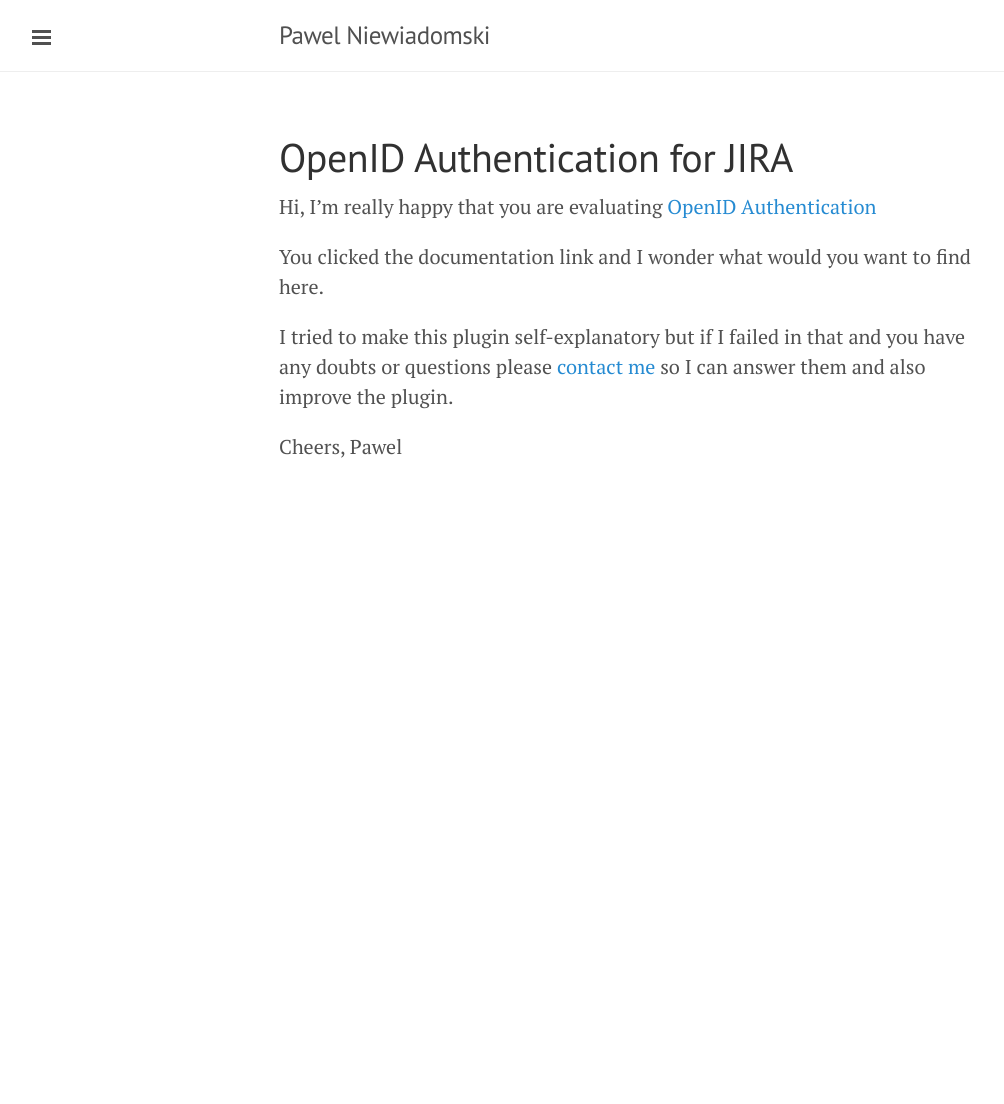
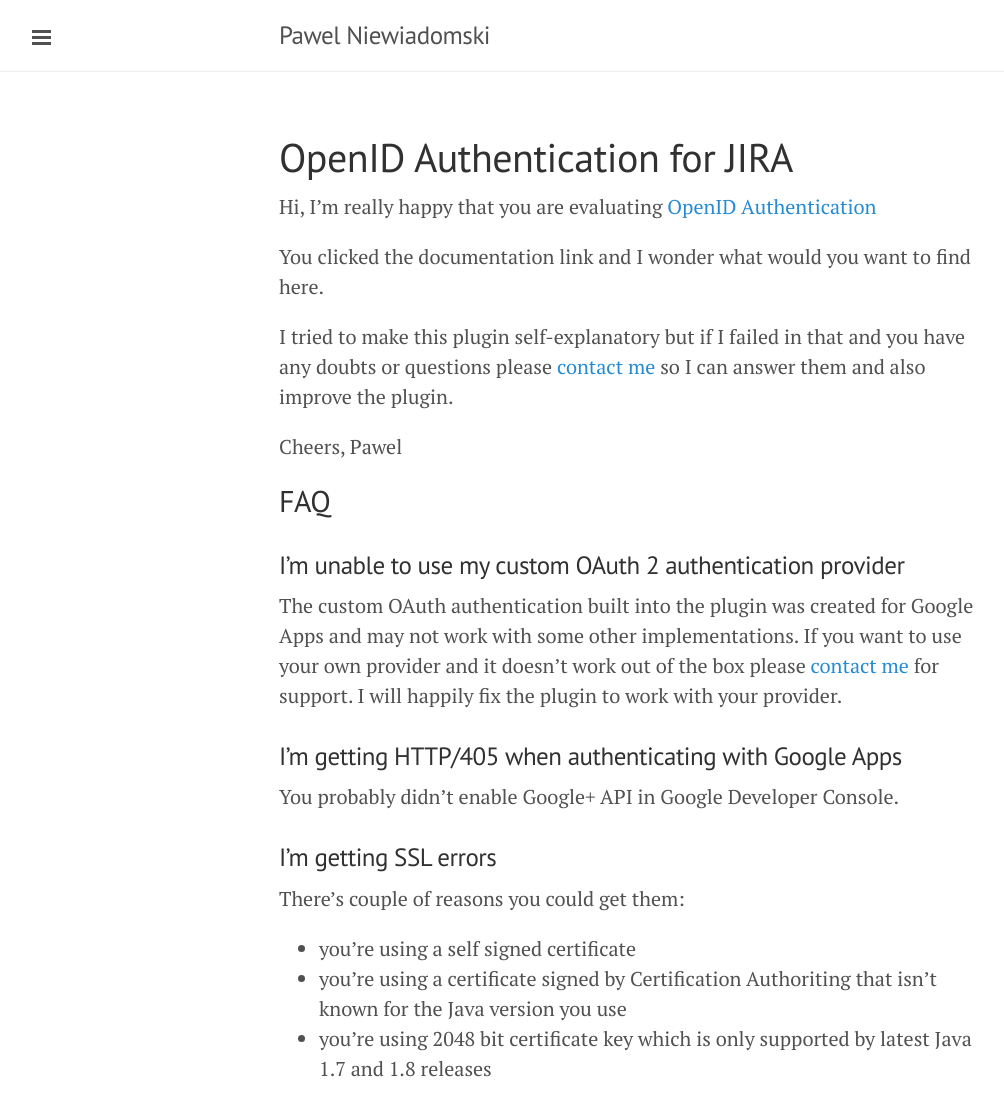
Before and after one commit to pawelniewie/pawelniewiadomski.com, a Jekyll site: the page built from google-apps-authentication-jira.md, in a window 1280 px wide. Shown: the whole page, without its empty margins (1-1005 px from the left). Built offline with Jekyll 4.4.1, drawn with Linux system fonts in a browser that asks for light colours; Markdown is read by kramdown in place of the engine named in the settings; before the commit the page ends 900 px from its top, so only the background shows below that.

Commit message:
added FAQ to OpenID page

```diff
--- a/google-apps-authentication-jira.md
+++ b/google-apps-authentication-jira.md
@@ -15,3 +15,20 @@
 
 Cheers,
 Pawel
+
+## FAQ
+
+### I'm unable to use my custom OAuth 2 authentication provider
+
+The custom OAuth authentication built into the plugin was created for Google Apps and may not work with some other implementations. If you want to use your own provider and it doesn't work out of the box please [contact me](mailto:pawelniewiadomski@me.com?Subject=OpenID%20Custom%20Provider) for support. I will happily fix the plugin to work with your provider.
+
+### I'm getting HTTP/405 when authenticating with Google Apps
+
+You probably didn't enable Google+ API in Google Developer Console.
+
+### I'm getting SSL errors
+
+There's couple of reasons you could get them:
+- you're using a self signed certificate
+- you're using a certificate signed by Certification Authoriting that isn't known for the Java version you use
+- you're using 2048 bit certificate key which is only supported by latest Java 1.7 and 1.8 releases
```
